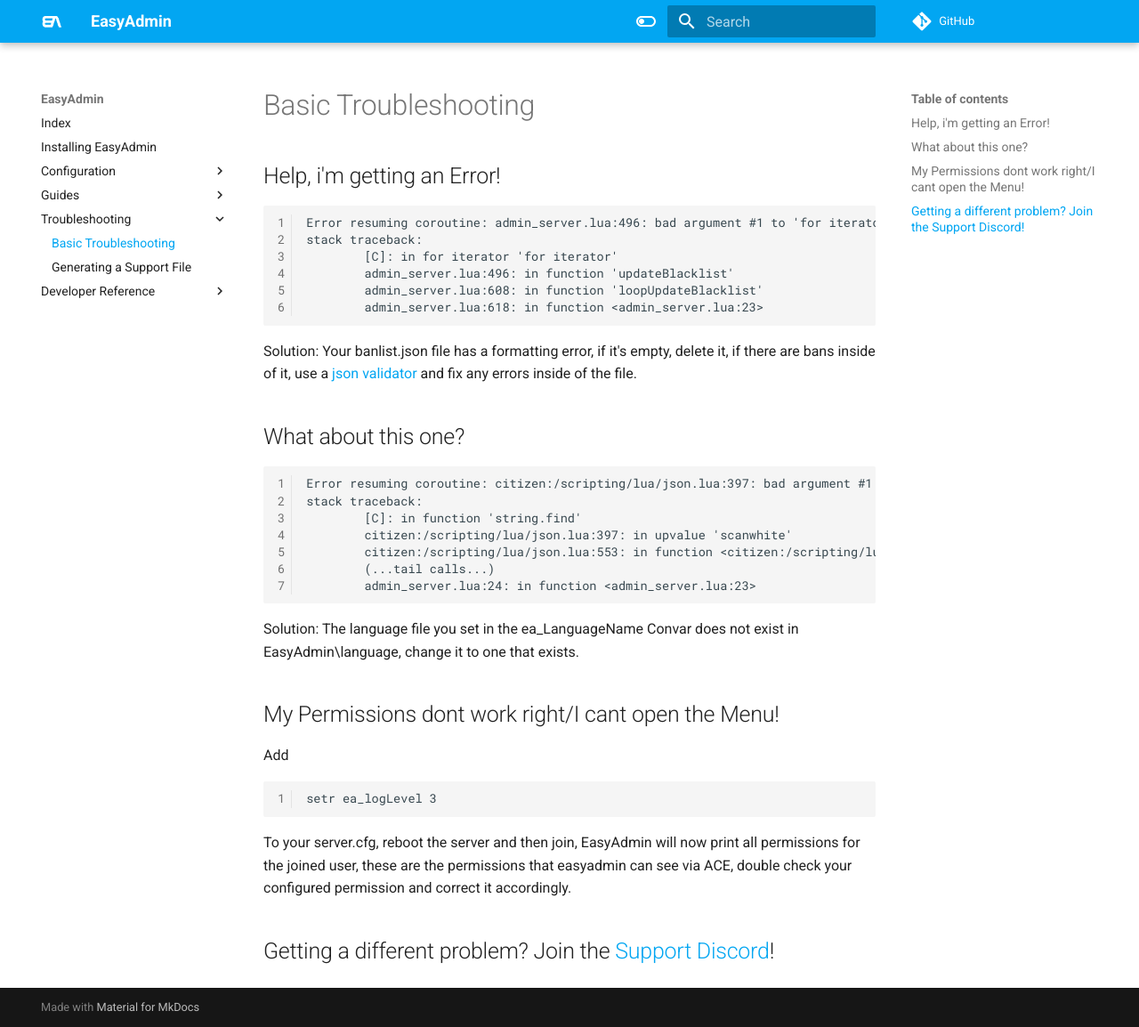
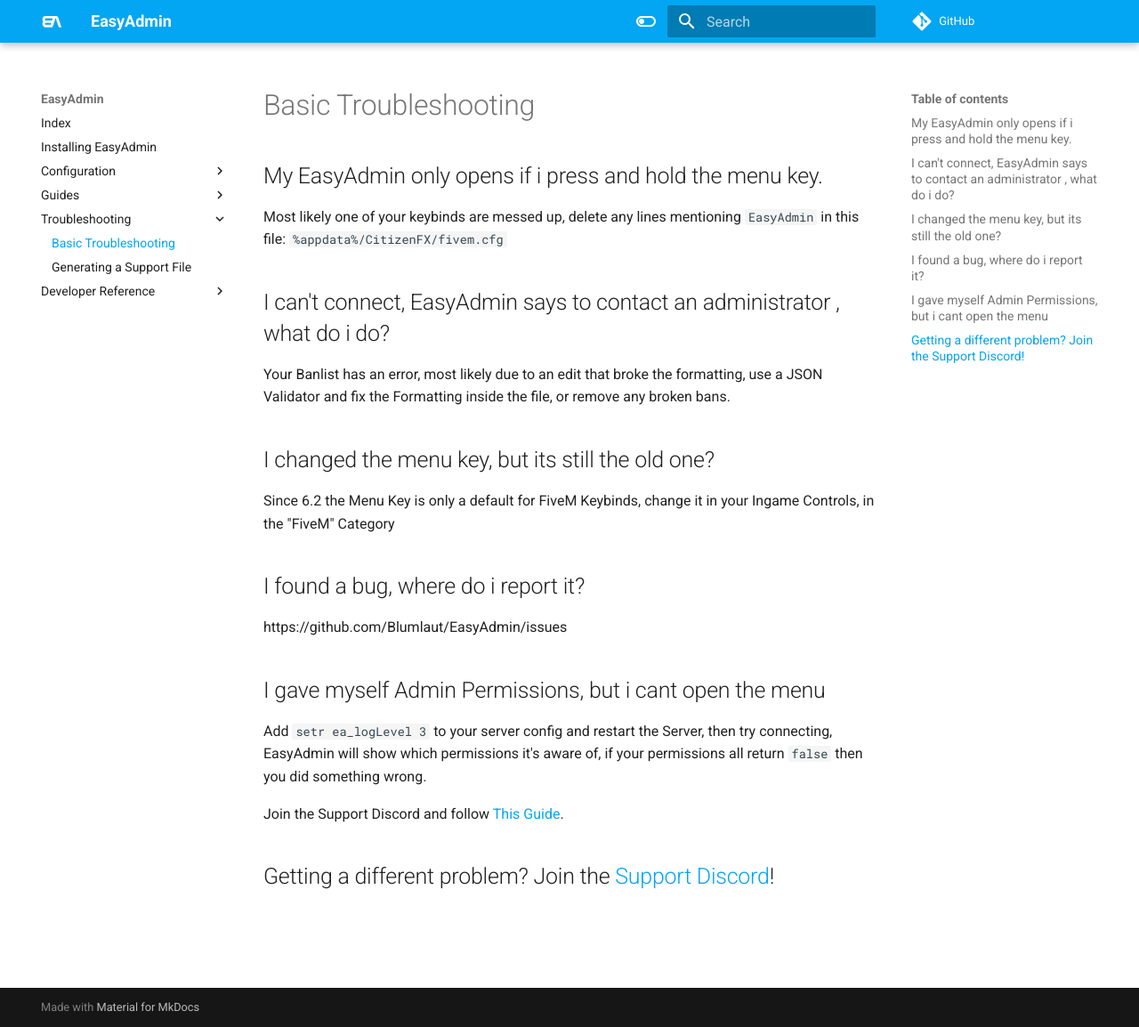
Before and after one commit to Blumlaut/EasyAdmin-docs, an MkDocs documentation site: the page built from docs/troubleshooting.md, in a window 1280 px wide and 1154 px high. Shown: the whole window at 89% size. Built offline with MkDocs 1.6.1 and Material for MkDocs 9.7.7, drawn with Linux system fonts in a browser that asks for light colours; comment, search, counter and statistics services are not loaded.

Commit message:
Update troubleshooting.md

````diff
--- a/docs/troubleshooting.md
+++ b/docs/troubleshooting.md
@@ -1,40 +1,28 @@
 # Basic Troubleshooting
 
 
-## Help, i'm getting an Error!
+## My EasyAdmin only opens if i press and hold the menu key.
 
-```
-Error resuming coroutine: admin_server.lua:496: bad argument #1 to 'for iterator' (table expected, got nil)
-stack traceback:
-        [C]: in for iterator 'for iterator'
-        admin_server.lua:496: in function 'updateBlacklist'
-        admin_server.lua:608: in function 'loopUpdateBlacklist'
-        admin_server.lua:618: in function <admin_server.lua:23>
-```
-Solution:
-Your banlist.json file has a formatting error, if it's empty, delete it, if there are bans inside of it, use a [json validator](https://jsonformatter.curiousconcept.com/) and fix any errors inside of the file.
+Most likely one of your keybinds are messed up, delete any lines mentioning `EasyAdmin` in this file: `%appdata%/CitizenFX/fivem.cfg`
 
-## What about this one?
+## I can't connect, EasyAdmin says to contact an administrator , what do i do?
 
-```
-Error resuming coroutine: citizen:/scripting/lua/json.lua:397: bad argument #1 to 'strfind' (string expected, got nil)
-stack traceback:
-        [C]: in function 'string.find'
-        citizen:/scripting/lua/json.lua:397: in upvalue 'scanwhite'
-        citizen:/scripting/lua/json.lua:553: in function <citizen:/scripting/lua/json.lua:551>
-        (...tail calls...)
-        admin_server.lua:24: in function <admin_server.lua:23>
-```
+Your Banlist has an error, most likely due to an edit that broke the formatting, use a JSON Validator and fix the Formatting inside the file, or remove any broken bans.
 
-Solution: The language file you set in the ea_LanguageName Convar does not exist in EasyAdmin\language, change it to one that exists.
+## I changed the menu key, but its still the old one?
+
+Since 6.2 the Menu Key is only a default for FiveM Keybinds, change it in your Ingame Controls, in the "FiveM" Category
+
+## I found a bug, where do i report it?
+
+https://github.com/Blumlaut/EasyAdmin/issues
+
+## I gave myself Admin Permissions, but i cant open the menu
+
+Add `setr ea_logLevel 3` to your server config and restart the Server, then try connecting, EasyAdmin will show which permissions it's aware of, if your permissions all return `false` then you did something wrong.
 
 
-## My Permissions dont work right/I cant open the Menu!
-Add
-```
-setr ea_logLevel 3
-```
+Join the Support Discord and follow [This Guide](https://easyadmin.readthedocs.io/en/latest/supportfile/).
 
-To your server.cfg, reboot the server and then join, EasyAdmin will now print all permissions for the joined user, these are the permissions that easyadmin can see via ACE, double check your configured permission and correct it accordingly.
 
 ## Getting a different problem? Join the [Support Discord](https://discord.gg/GugyRU8)!
````
